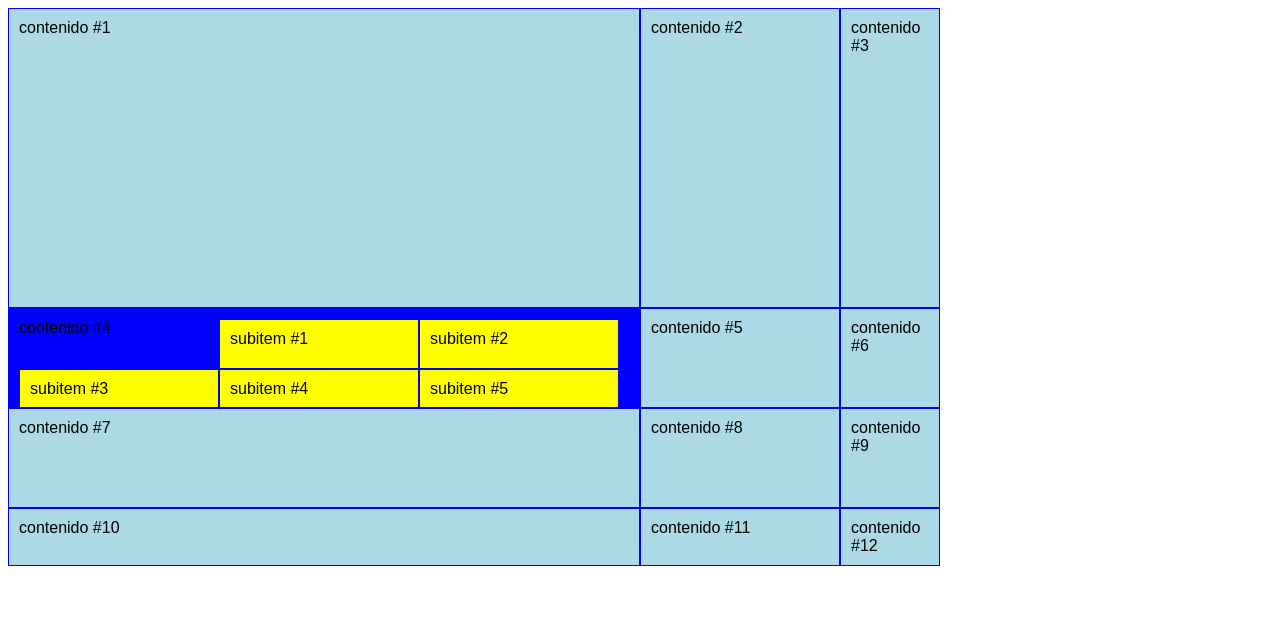
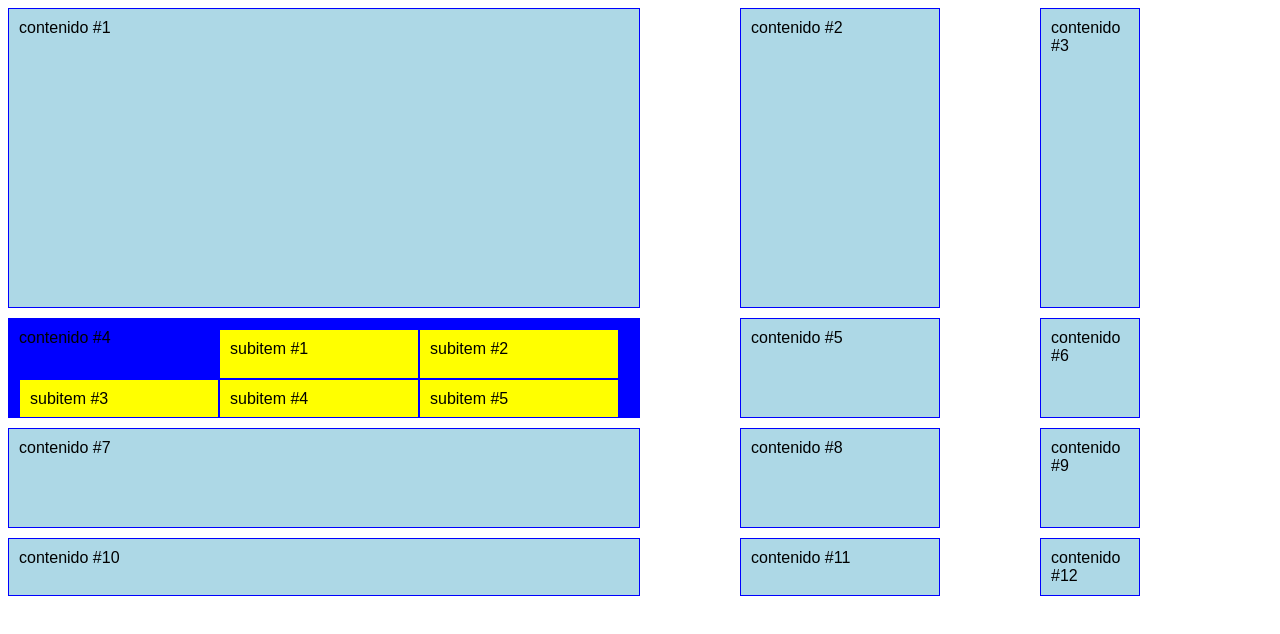
Before and after one commit to berriv1/Curso-CSS-Grid-Layout, a plain HTML site: page Displays/index.html in a window 1280 px wide. Drawn offline with Linux system fonts and the light colour scheme.

Commit message:
Espaciado entre filas y columnas

```diff
--- a/Displays/index.html
+++ b/Displays/index.html
@@ -4,7 +4,7 @@
     <meta charset="UTF-8">
     <meta name="viewport" content="width=device-width, initial-scale=1.0">
     <meta http-equiv="X-UA-Compatible" content="ie=edge">
-    <title>Displays</title>
+    <title>Gap</title>
     <style>
         body {
             font-family: Arial, Helvetica, sans-serif;
@@ -16,12 +16,18 @@
             grid-template-rows:  200px 200px; */
             /* grid-template:  filas / columnas; */
             grid-template:  300px 100px 100px / 50% 200px 100px;
+            /* grid-column-gap: 30px;
+            grid-row-gap: 30px; */
+            /* grid-gap: filas columnas; */
+            grid-gap: 10px 100px;
         }
 
         .item {
             background: lightblue;
             padding: 10px;
             border: .1px solid blue;
+            /* margin-right: 10px; */
+            /* margin-bottom: 10px; */
         }
 
         .item:nth-of-type(4) {
```
